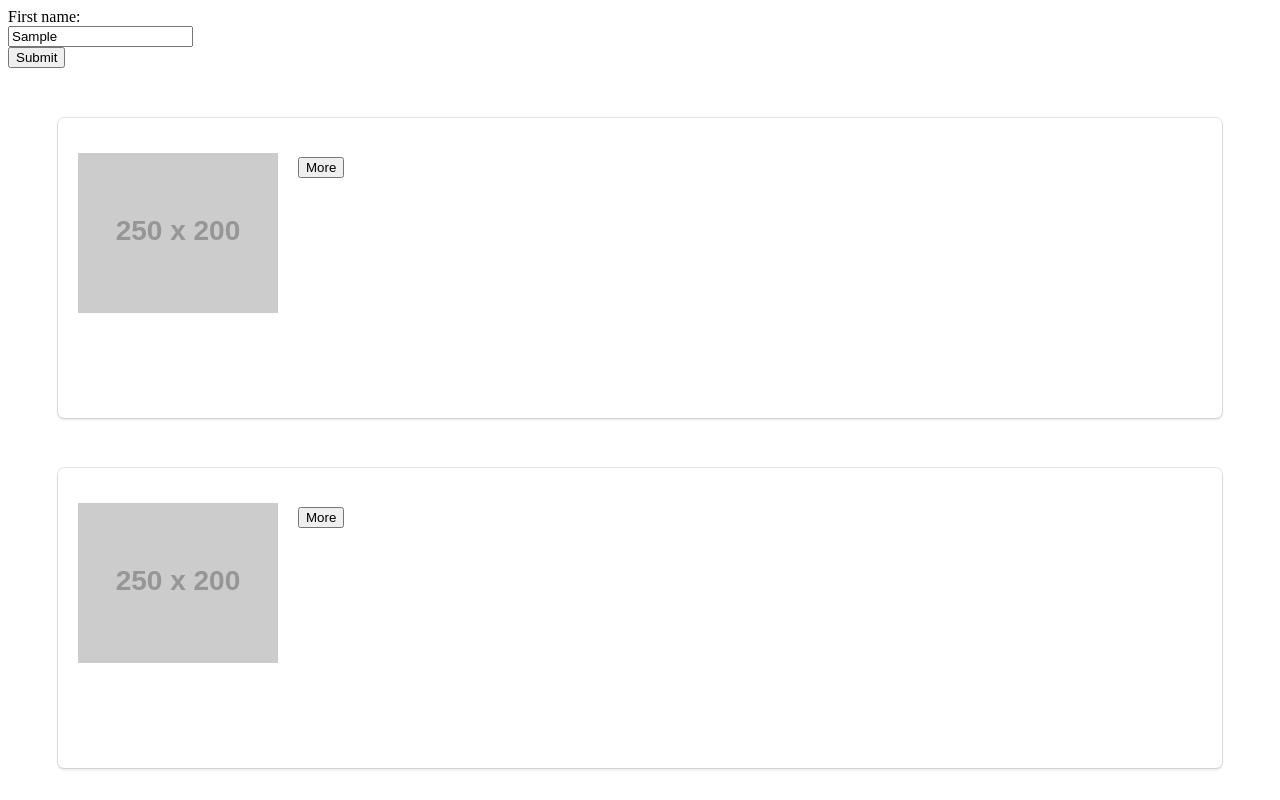
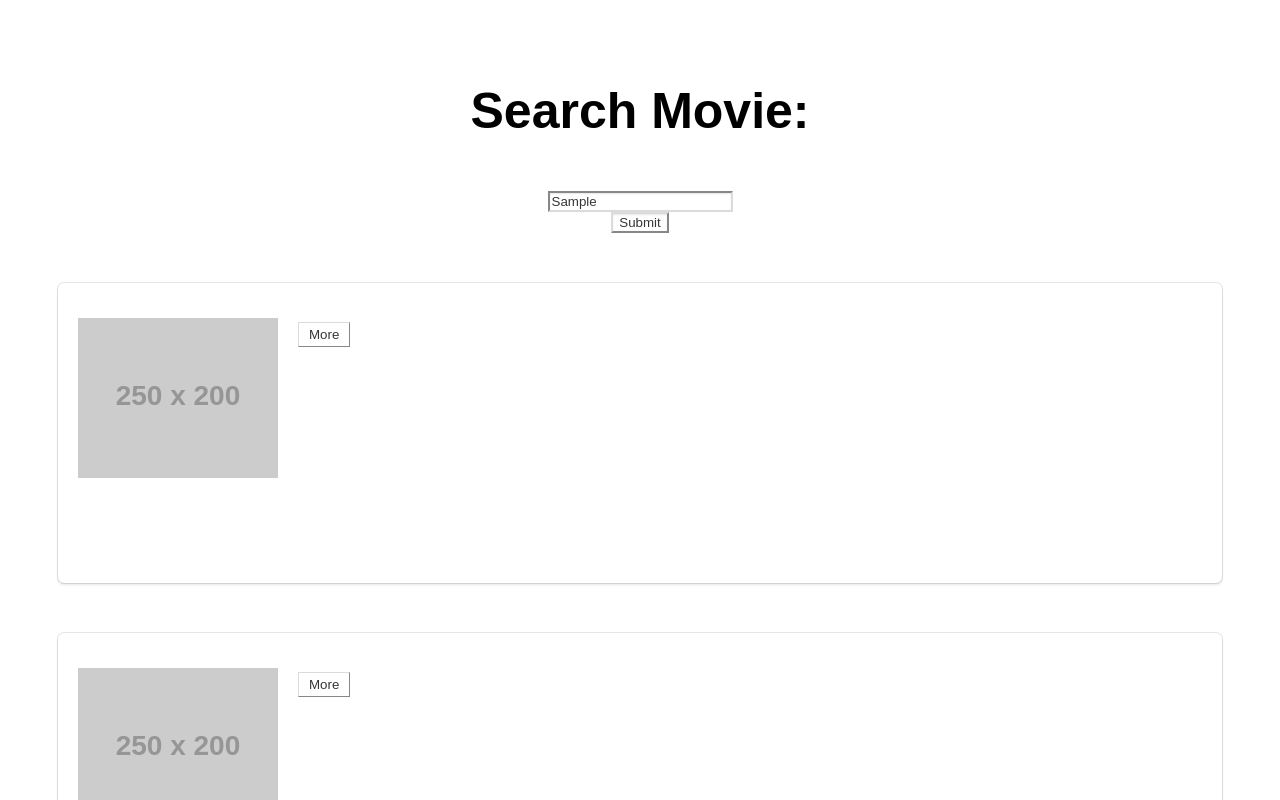
Before and after one commit to MariosTheof/Movies-Searcher-from-Restful-API, a plain HTML site: page index.html in a window 1280 px wide. Both pictures are taken after typing "Sample" into the empty fields and a click on the input "Submit". Shown: the top 800 px of the page. Drawn offline with nearby package versions, Linux system fonts and the light colour scheme; no server answers; placeholder pictures from the web are drawn by us.

Commit message:
Improved aesthetic and positioning of search bar.

```diff
--- a/index.html
+++ b/index.html
@@ -2,25 +2,19 @@
 <html lang="en">
   <head>
     <link rel="stylesheet" href="styles.css">
-
-
-    <!-- <link rel="stylesheet" type="text/css" href="styles.css" /> -->
-
-    <script>
-
-    </script>
   </head>
 
 
 
   <body>
 
-    <!-- <form action="https://www.omdbapi.com/?i=tt3896198&apikey=640d2cde"> -->
-      First name:<br>
+
+    <div class="input">
+      <h1>Search Movie:</h1><br>
       <input type="text" name="title" id="movieTitle">
       <br>
       <input type="submit" value="Submit" id="submit">
-    <!-- </form> -->
+    </div>
 
 
   <div id="myContainer" >
--- a/script.js
+++ b/script.js
@@ -90,7 +90,6 @@ function restoreButtonsIfGone(){
   }
 }
 
-
 function addElement(parentId, elementTag, elementId, html) {
     // Adds an element to the document
     var p = document.getElementById(parentId);
--- a/styles.css
+++ b/styles.css
@@ -1,6 +1,28 @@
+input {
+  background-color: white;
+  border-color: #dbdbdb;
+  color: #363636;
+  box-shadow: inset 0 1px 2px rgba(10, 10, 10, 0.1);
+  margin : auto;
+}
+
+.input {
+  margin: auto;
+  width: 50%;
+  padding-top: 40px;
+  text-align: center;
+}
+
 .myimg {
   float: left;
   margin: 15px 20px 0 0;
+}
+h1 {
+  font-size: 50px;
+  font-family: sans-serif ;
+}
+p {
+    font-family: serif;
 }
 
 .myimg img {
@@ -24,10 +46,21 @@
   width: auto;
 }
 
-/* .container span {
-  position: absolute;
-  bottom: 0;
-} */
+.button {
+  background-color: white;
+  border-color: #dbdbdb;
+  border-width: 1px;
+  color: #363636;
+  cursor: pointer;
+  justify-content: center;
+  padding-bottom: calc(0.375em - 1px);
+  padding-left: 0.75em;
+  padding-right: 0.75em;
+  padding-top: calc(0.375em - 1px);
+  text-align: center;
+  white-space: nowrap;
+}
+
 .released {
   position: absolute;
   bottom: 0;
```
